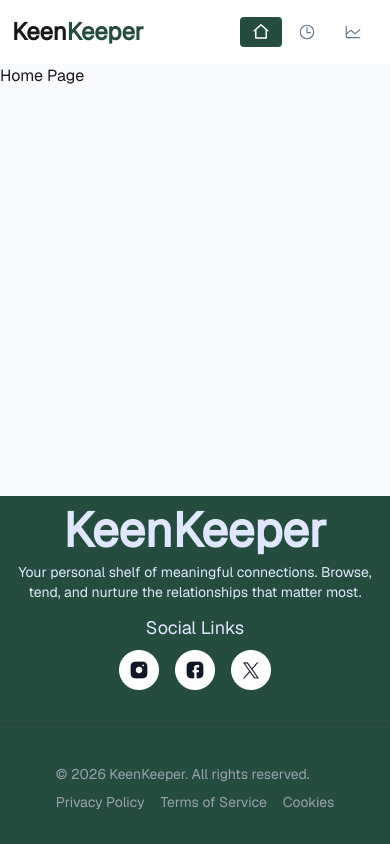
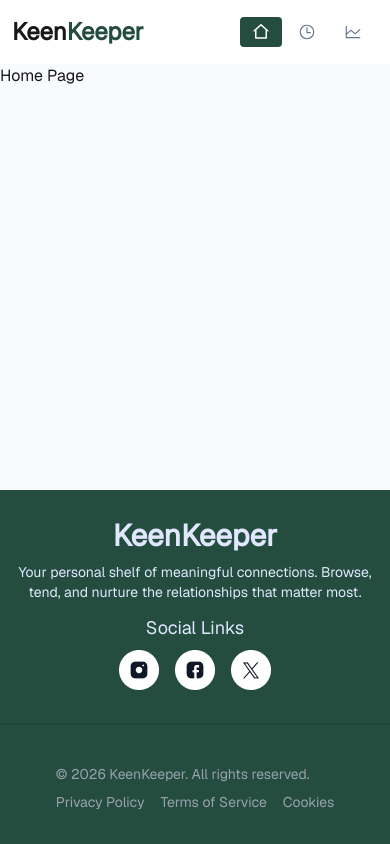
Before and after one commit to mjaabdullah/keen-keeper, a React (Vite) app: page / in a window 390 px wide. Built offline with nearby package versions, Linux system fonts and the light colour scheme.

Commit message:
Fixed footer responsive issues

```diff
--- a/src/components/shared/Footer.jsx
+++ b/src/components/shared/Footer.jsx
@@ -5,9 +5,9 @@ const Footer = () => {
   return (
     <footer className="bg-[#244D3F]">
       <div className="container mx-auto">
-        <section className="footer footer-horizontal footer-center text-primary-content p-2.5 md:p-10 gap-3 pb-2.5">
+        <section className="footer footer-horizontal footer-center text-primary-content p-2.5 pt-7 md:p-10 gap-3 pb-2.5">
           <aside>
-            <h2 className="text-5xl font-bold">KeenKeeper</h2>
+            <h2 className="text-3xl sm:text-5xl font-bold">KeenKeeper</h2>
             <p>
               Your personal shelf of meaningful connections. Browse, tend, and
               nurture the relationships that matter most.
```
